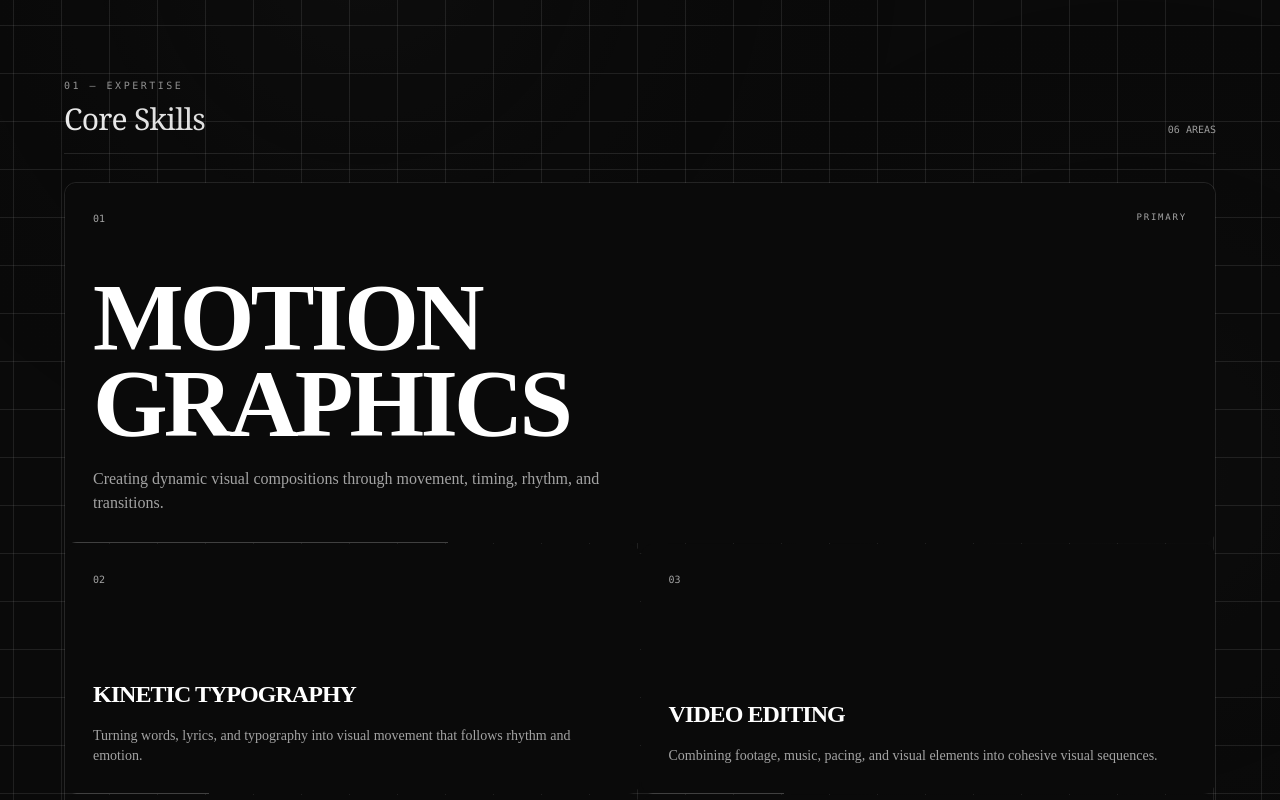
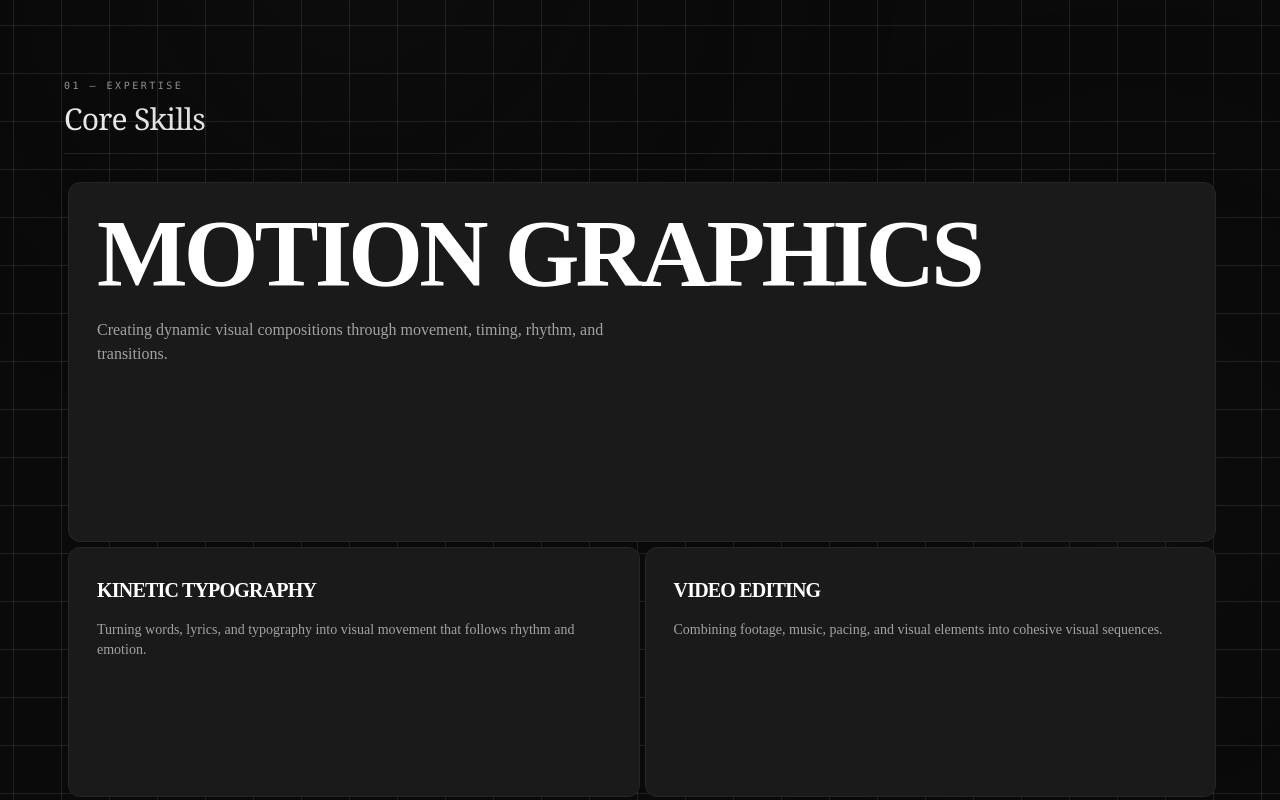
Before and after one commit to Muriar/archive-portfolio, a Next.js app: page /skills in a window 1280 px wide. Shown: the part 420-1220 px from the top of the page. Built offline with nearby package versions, Linux system fonts and the light colour scheme.

Commit message:
new color tabs

```diff
--- a/components/sections/skills.tsx
+++ b/components/sections/skills.tsx
@@ -129,11 +129,6 @@ export function Skills() {
         {/* =========================================================
             CORE SKILLS
         ========================================================= */}
-
-        {/* =========================================================
-    EXPERTISE / CORE SKILLS
-========================================================= */}
-
 <motion.div
   variants={fadeUp}
   className="mt-20"
@@ -150,17 +145,13 @@ export function Skills() {
         Core Skills
       </h2>
     </div>
-
-    <span className="hidden font-mono text-[10px] text-neutral-400 sm:block">
-      06 AREAS
-    </span>
   </div>
 
   {/* =====================================================
       MOBILE-FIRST SKILL GRID
   ===================================================== */}
 
-  <div className="grid grid-cols-2 gap-px overflow-hidden border dark:border-neutral-800 rounded-xl">
+  <div className="grid grid-cols-2 gap-px overflow-hidden rounded-xl">
 
     {coreSkills.map((skill, index) => {
       const isHero = index === 0;
@@ -174,8 +165,10 @@ export function Skills() {
             relative flex flex-col justify-between
             overflow-hidden
             rounded-xl
-            dark:bg-neutral-950
-
+            border border-neutral-200 dark:border-neutral-800
+            mb-1
+            ml-1
+            bg-[#1a1a1a]
             ${isHero || isLast ? "col-span-2" : "col-span-1"}
 
             ${isHero ? "min-h-[330px] sm:min-h-[360px]" : "min-h-[220px] sm:min-h-[250px]"}
@@ -183,27 +176,14 @@ export function Skills() {
             p-5 sm:p-7
           `}
         >
-          {/* Number */}
-
-          <div className="flex items-start justify-between">
-            <span className="font-mono text-[10px] text-neutral-400">
-              {skill.number}
-            </span>
-
-            {isHero && (
-              <span className="font-mono text-[9px] uppercase tracking-[0.2em] text-neutral-400">
-                Primary
-              </span>
-            )}
-          </div>
-
           {/* Content */}
 
           <div>
             <h3
               className={`
-                max-w-3xl
+                max-w-1xl
                 font-semibold
+                align-text-top
                 uppercase
                 tracking-[-0.04em]
                 leading-[0.9]
@@ -211,7 +191,7 @@ export function Skills() {
                 ${
                   isHero
                     ? "text-[clamp(2.8rem,11vw,6rem)]"
-                    : "text-xl sm:text-2xl"
+                    : "text-1xl sm:text-xl"
                 }
               `}
             >
@@ -234,23 +214,6 @@ export function Skills() {
               {skill.description}
             </p>
           </div>
-
-          {/* Decorative index line */}
-
-          <div
-            className={`
-              absolute bottom-0 left-0
-              h-px
-              bg-neutral-300
-              dark:bg-neutral-700
-
-              ${
-                isHero || isLast
-                  ? "w-1/3"
-                  : "w-1/4"
-              }
-            `}
-          />
         </motion.article>
       );
     })}
```
